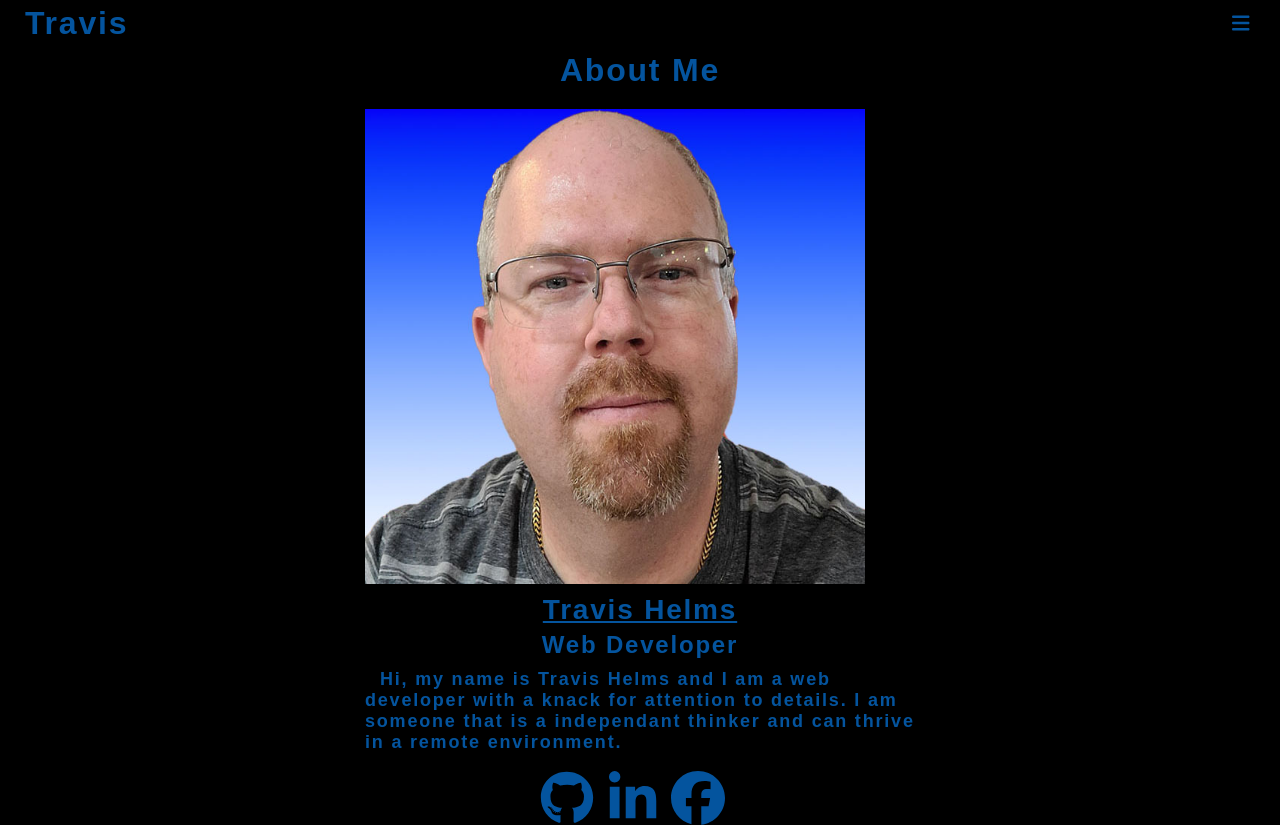
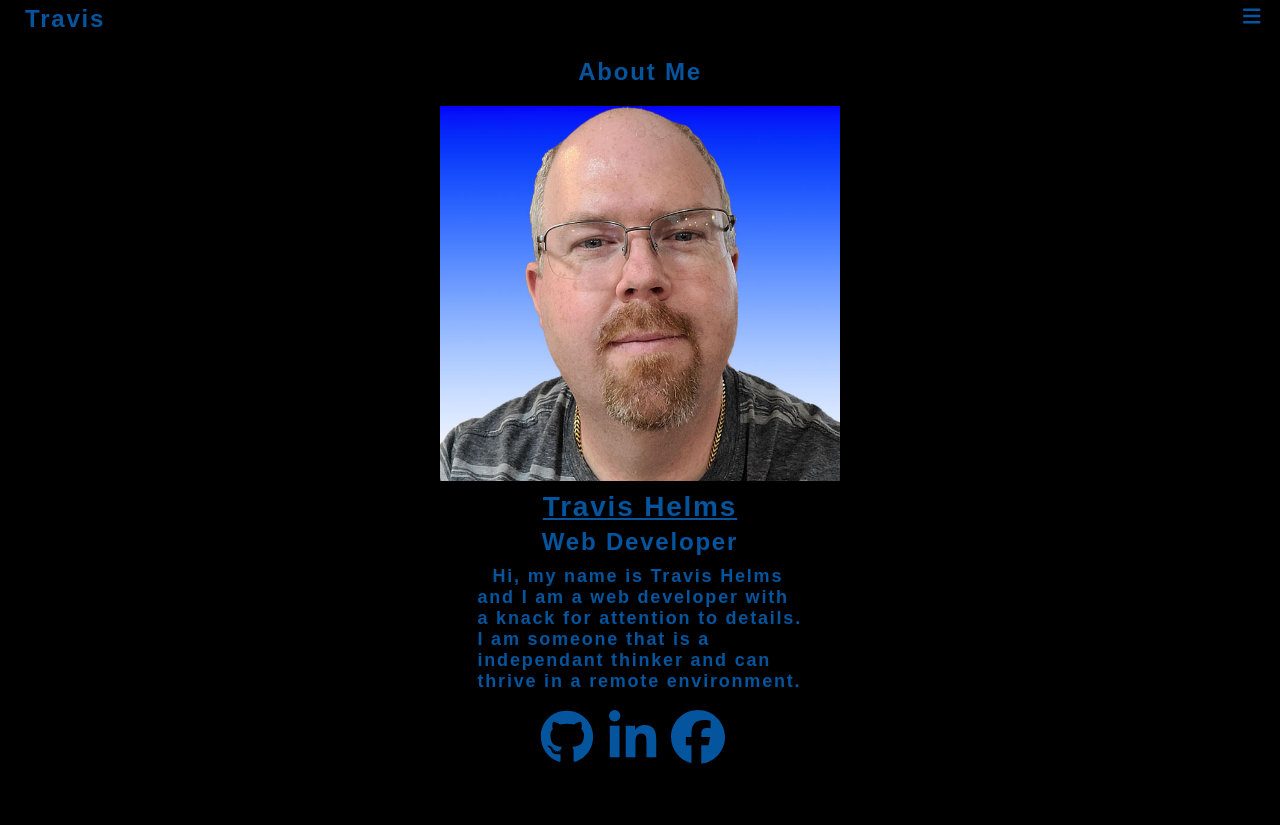
Before and after one commit to SmasherCoder/react-portfolio, a React (Create React App) app: page / in a window 1280 px wide. After the commit the page ends 800 px from the top, so only its background shows below. Built offline with nearby package versions, Linux system fonts and the light colour scheme.

Commit message:
apperance changes

```diff
--- a/src/components/Nav/index.js
+++ b/src/components/Nav/index.js
@@ -45,7 +45,7 @@ const addClass=() => {
   <button onClick={addClass} className="hamburger" id="hamburger">
     <FontAwesomeIcon icon={faBars}></FontAwesomeIcon>
   </button>
-    </header>
+  </header>
   );
 }
 
--- a/src/index.css
+++ b/src/index.css
@@ -147,7 +147,7 @@ li {
   margin-left: 45%;
   margin-bottom: 45px;
   font-size: 17px;
-  font-weight: 500;
+  font-weight: 600;
 }
 
 nav a:hover {
@@ -160,7 +160,9 @@ header {
   flex-wrap: wrap;
 }
 
-
+span {
+  cursor: pointer;
+}
 
 header a {
   padding-left: 30px;
@@ -204,14 +206,16 @@ button {
 }
 
 .card img{
-  width: 500px;
-  height: 475px;
+  width: 400px;
+  height: 375px;
   margin-top: 15px;
+  margin-left: 0px;
 }
 
 .card {
   color: var(--light);
   text-align: left;
+  margin: 0 auto;
 }
 
 .card h3 {
@@ -227,6 +231,7 @@ button {
   margin-top: 10px;
   font-size: 18px;
   text-indent: 15px;
+  width: 400px;
 }
 
 .flex-row3 {
@@ -234,6 +239,7 @@ button {
   flex-wrap: wrap;
   width: 550px;
   margin: 0 auto;
+  justify-content: center;
 }
 
 .flex-row2 {
@@ -260,6 +266,10 @@ button {
 
 .topmargin {
   margin-top: 45px;
+}
+
+.topmargin img {
+  margin-bottom: 25px;
 }
 
 .underline {
@@ -310,6 +320,10 @@ a {
   margin-right: 15px;
 }
 
+button {
+  margin-bottom: 25px;
+}
+
 @media only screen and (min-width: 200px) and (max-width: 1300px) {
   .show {
     margin-right: 0px;
@@ -318,9 +332,27 @@ a {
     flex-direction: column;
   }
 
+  .topmargin img {
+    width: 350px;
+    height: 350px;
+  }
+
+  .flex-row3 {
+    display: flex;
+    flex-wrap: wrap;
+    margin: 0 auto;
+    width: 300px;
+    justify-content: center;
+  }
+
+  h2{
+    font-size: 24px;
+  }
+
   .hamburger {
+    margin-top: 5px;
     display: block;
-    margin-right: 30px;
+    margin-right: 20px;
     padding: 0px;
   }
 
@@ -328,5 +360,16 @@ a {
     display: none;
   }
 
+  .card {
+    margin: 0 auto;
+  }
+
+  .card p {
+    width: 325px;
+  }
+
+  nav ul {
+    margin-top: 25px;
+  }
 
 }
```
